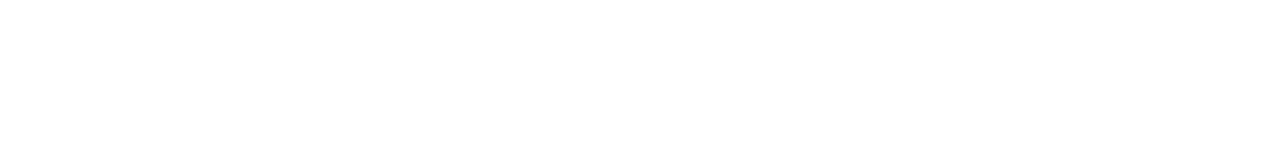
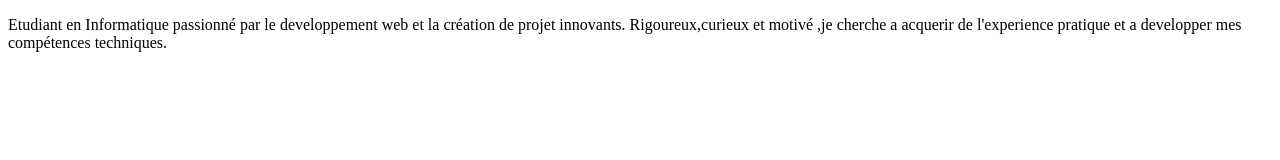
Before and after one commit to valdo-DASSI/git-mon-cv, a plain HTML site: page index.html in a window 1280 px wide. Drawn offline with Linux system fonts and the light colour scheme.

Commit message:
mise en place de la section description

```diff
--- a/index.html
+++ b/index.html
@@ -10,6 +10,11 @@
      href="style.css">
 </head>
 <body>
-
+    <section id="courte description">
+        <p>
+            Etudiant en Informatique passionné par le developpement web et la création de projet innovants.
+            Rigoureux,curieux et motivé ,je cherche a acquerir de l'experience pratique et a developper mes compétences techniques.
+        </p>
+    </section>
 </body>
 </html>
```
